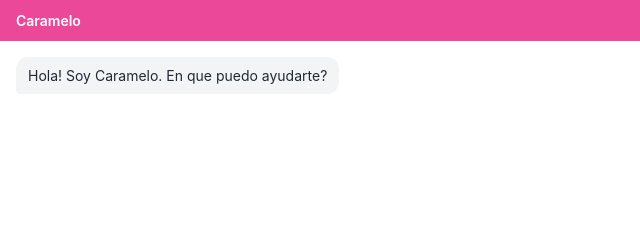
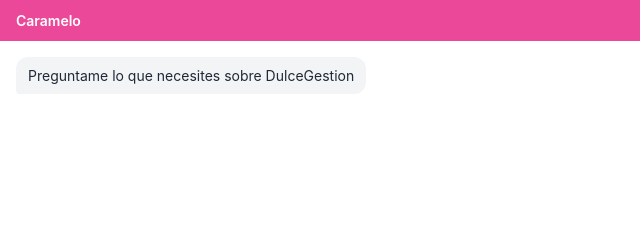
Before and after one commit to pablopelardas/dulcechat, a website: page widget/index.html in a window 1280 px wide. Shown: the top 240 px of the page, 0-640 px from the left. Drawn offline with Linux system fonts and the light colour scheme.

Commit message:
fix: change welcome message to simple CTA

```diff
--- a/widget/index.html
+++ b/widget/index.html
@@ -87,7 +87,7 @@
 <body>
   <div class="header">Caramelo</div>
   <div class="messages" id="messages">
-    <div class="message assistant">Hola! Soy Caramelo. En que puedo ayudarte?</div>
+    <div class="message assistant">Preguntame lo que necesites sobre DulceGestion</div>
   </div>
   <div class="input-area">
     <input type="text" id="input" placeholder="Escribi tu mensaje..." autocomplete="off">
```
